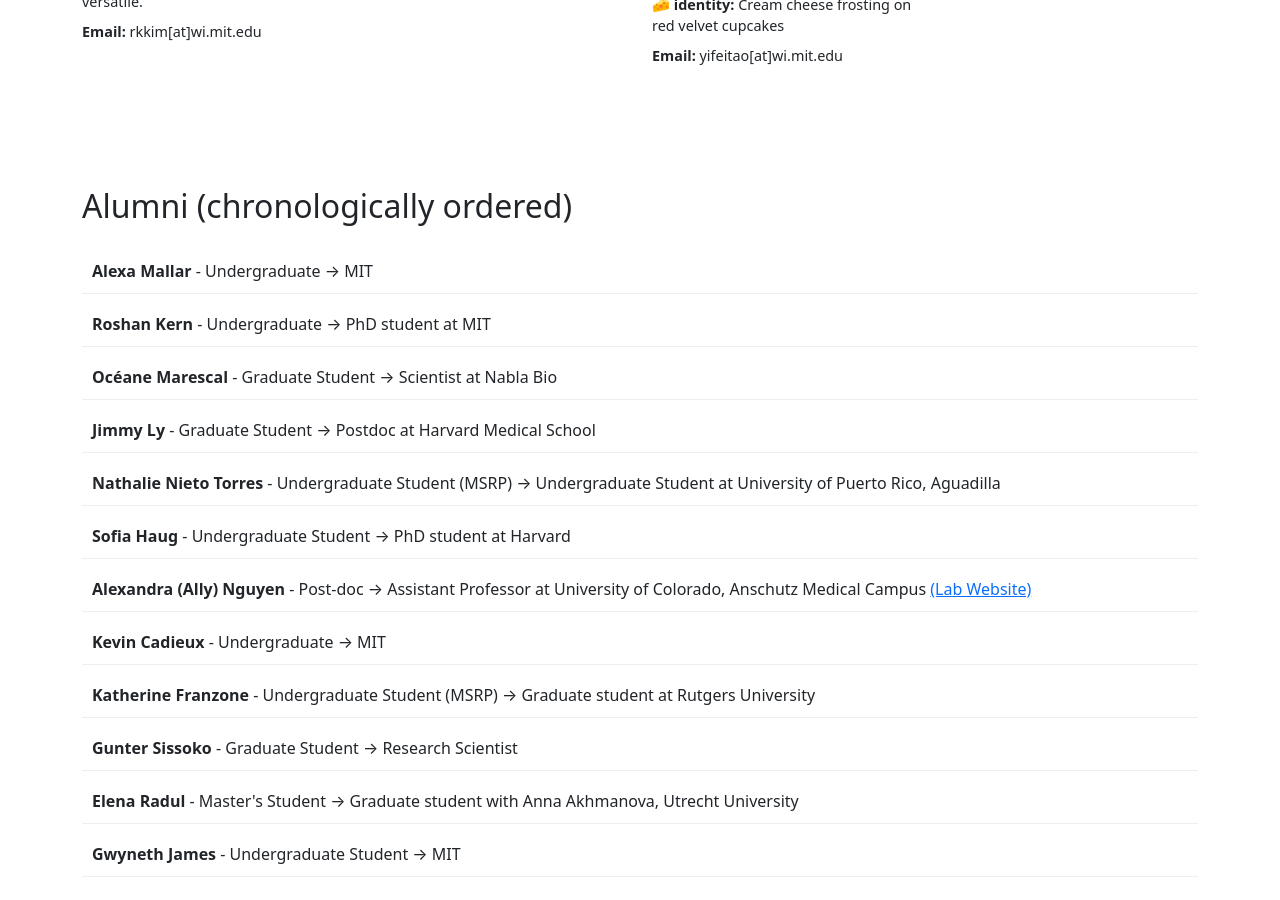
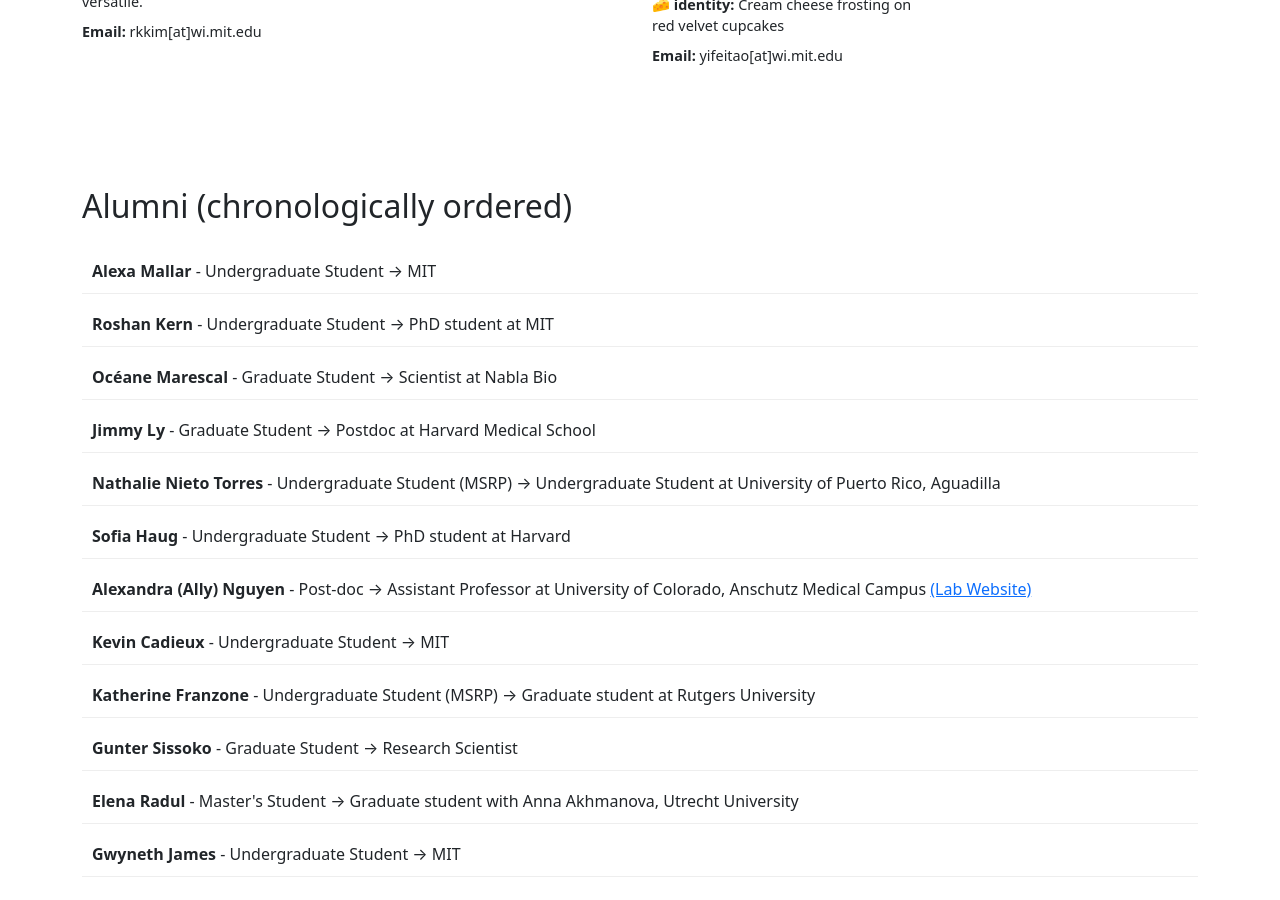
Before and after one commit to cheeseman-lab/cheeseman-lab.github.io, a Jekyll site: the page built from _pages/team.html, in a window 1280 px wide and 900 px high, scrolled down 3624 px. Built offline with Jekyll 4.4.1, drawn with Linux system fonts in a browser that asks for light colours; some of the changed text lies outside the part shown.

Commit message:
Standardize undergraduate position label to "Undergraduate Student"
Co-Authored-By: Claude Opus 5.5 (1M context) <noreply@anthropic.com>

```diff
--- a/_data/team.yml
+++ b/_data/team.yml
@@ -142,7 +142,7 @@
 
 # Undergraduates
 - name: Roshan Kern
-  pos: Undergraduate
+  pos: Undergraduate Student
   id: roshan_kern
   alum: true
   bio: "Roshan likes turtles, reading, and going to the gym. His research focuses on developing the computational methods we use to understand cell biology."
@@ -151,7 +151,7 @@
   departure_year: 2026
 
 - name: Alexa Mallar
-  pos: Undergraduate
+  pos: Undergraduate Student
   id: alexa_mallar
   alum: true
   bio: "Alexa's research interests lie at the intersection of computer science and biology, focusing on developing computational tools for biological data analysis. In her free time, she enjoys drawing, creative writing, and skating."
@@ -160,7 +160,7 @@
   departure_year: 2026
 
 - name: Anson Ting
-  pos: Undergraduate
+  pos: Undergraduate Student
   id: anson_ting
   alum: false
   bio: "Anson is interested in developing software and applying machine learning methods to characterize protein isoforms. In his free time he enjoys running, trying new recipes, and reading."
@@ -190,7 +190,7 @@
   departure_year: 2019
 
 - name: Kevin Cadieux
-  pos: Undergraduate
+  pos: Undergraduate Student
   id: kevin_cadieux
   alum: true
   now: MIT
```
